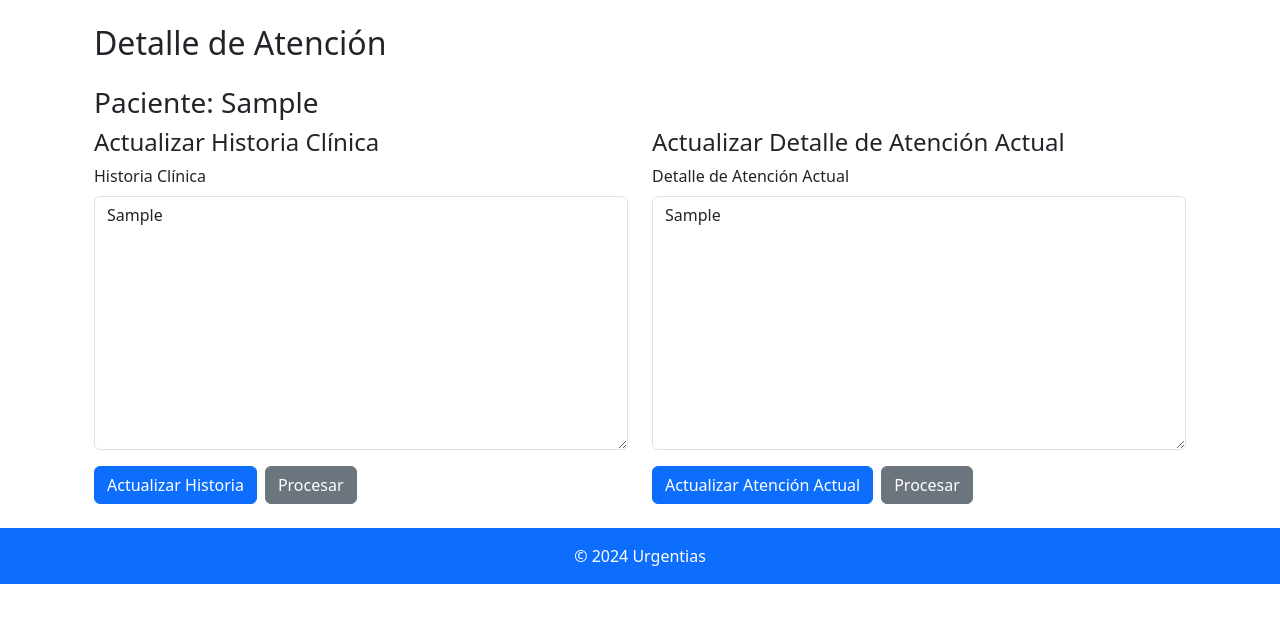
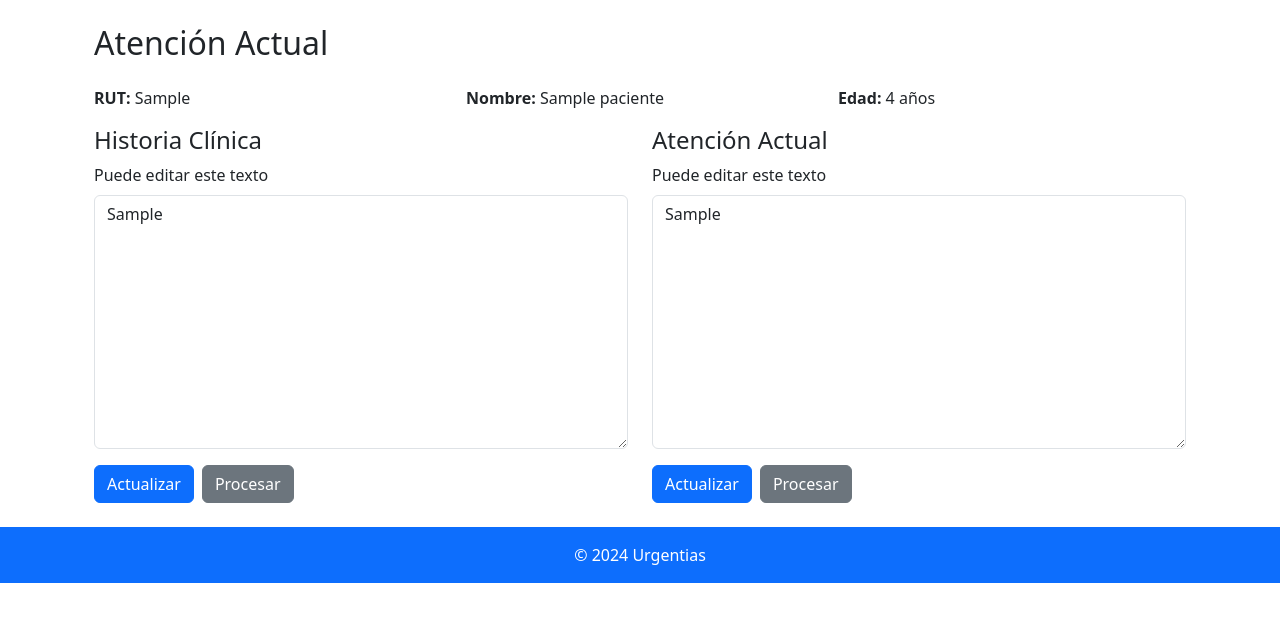
Before and after one commit to felix-antonio-sl/urgentias, a Flask app: page /detalle_atencion/1 in a window 1280 px wide. Shown: the part 50-673 px from the top of the page. Run offline with Flask 3, Linux system fonts and the light colour scheme; a user stored in the database is signed in; tables that the repository leaves empty hold one stand-in row (values such as "Sample post"); some libraries are stand-ins or nearby versions.

Commit message:
arreglos menores

```diff
--- a/app/forms.py
+++ b/app/forms.py
@@ -4,25 +4,25 @@ from wtforms.validators import DataRequired, Length, Email, EqualTo
 
 
 class ActualizarHistoriaForm(FlaskForm):
-    historia = TextAreaField("Historia Clínica", validators=[DataRequired()])
-    submit = SubmitField("Actualizar Historia")
+    historia = TextAreaField("Puede editar este texto", validators=[DataRequired()])
+    submit = SubmitField("Actualizar")
 
 
 class ActualizarDetalleForm(FlaskForm):
-    detalle = TextAreaField("Detalle de Atención Actual", validators=[DataRequired()])
-    submit = SubmitField("Actualizar Atención Actual")
+    detalle = TextAreaField("Puede editar este texto", validators=[DataRequired()])
+    submit = SubmitField("Actualizar")
 
 
 class ProcesarHistoriaBrutoForm(FlaskForm):
-    historia_bruto = TextAreaField("Historia en Bruto", validators=[DataRequired()])
-    submit = SubmitField("Procesar Historia en Bruto")
+    historia_bruto = TextAreaField("Ingrese texto", validators=[DataRequired()])
+    submit = SubmitField("Procesar")
 
 
 class ProcesarDetalleBrutoForm(FlaskForm):
     detalle_bruto = TextAreaField(
-        "Detalle de Atención en Bruto", validators=[DataRequired()]
+        "Ingrese texto", validators=[DataRequired()]
     )
-    submit = SubmitField("Procesar Atención Actual en Bruto")
+    submit = SubmitField("Procesar")
 
 
 class LoginForm(FlaskForm):
@@ -42,8 +42,8 @@ class RegisterForm(FlaskForm):
 
 
 class ProcesarTextoNoEstructuradoForm(FlaskForm):
-    texto = TextAreaField("Texto no estructurado", validators=[DataRequired()])
-    submit = SubmitField("Procesar Atención")
+    texto = TextAreaField("Ingrese Texto", validators=[DataRequired()])
+    submit = SubmitField("Procesar")
 
 
 class CerrarAtencionForm(FlaskForm):
--- a/app/prompts/procesar_detalle_atencion.txt
+++ b/app/prompts/procesar_detalle_atencion.txt
@@ -30,5 +30,3 @@ Basándose en estos principios y en la información proporcionada, genere un reg
 5. Documentar cualquier cambio significativo en el estado del paciente.
 6. Usa abreviaciones médicas reconocidas y universales
 7. Evita justificaciones, interpretaciones y recomendaciones
-
-Presente su registro incremental dentro de etiquetas <registro_atencion>.
--- a/app/templates/detalle_atencion.html
+++ b/app/templates/detalle_atencion.html
@@ -5,14 +5,25 @@
 
 {% block content %}
 <div class="container mt-4">
-  <h2 class="mb-4">Detalle de Atención</h2>
+  <h2 class="mb-4">Atención Actual</h2>
 
-  <h3>Paciente: {{ paciente.run }}</h3>
+  <div class="row mb-3">
+    <div class="col-md-4"><strong>RUT:</strong> {{ paciente.run }}</div>
+    <div class="col-md-4"><strong>Nombre:</strong> {{ paciente.nombre or 'N/A' }}</div>
+    <div class="col-md-4"><strong>Edad:</strong>
+        {% if paciente.edad %}
+            {{ paciente.edad }} años
+        {% else %}
+            N/A
+        {% endif %}
+    </div>
+  </div>
+
 
   <div class="row">
     <!-- Columna de Actualizar Historia Clínica -->
     <div class="col-md-6">
-      <h4>Actualizar Historia Clínica</h4>
+      <h4>Historia Clínica</h4>
       <form method="POST" action="{{ url_for('main.detalle_atencion', atencion_id=atencion.id) }}">
         {{ form_historia.hidden_tag() }}
         {{ macros.render_form_field(form_historia.historia, attrs={'rows': 10, 'id': 'historiaClinica'}) }}
@@ -28,7 +39,7 @@
 
     <!-- Columna de Actualizar Detalle de Atención Actual -->
     <div class="col-md-6">
-      <h4>Actualizar Detalle de Atención Actual</h4>
+      <h4>Atención Actual</h4>
       <form method="POST" action="{{ url_for('main.detalle_atencion', atencion_id=atencion.id) }}">
         {{ form_detalle.hidden_tag() }}
         {{ macros.render_form_field(form_detalle.detalle, attrs={'rows': 10, 'id': 'detalleAtencion'}) }}
```
